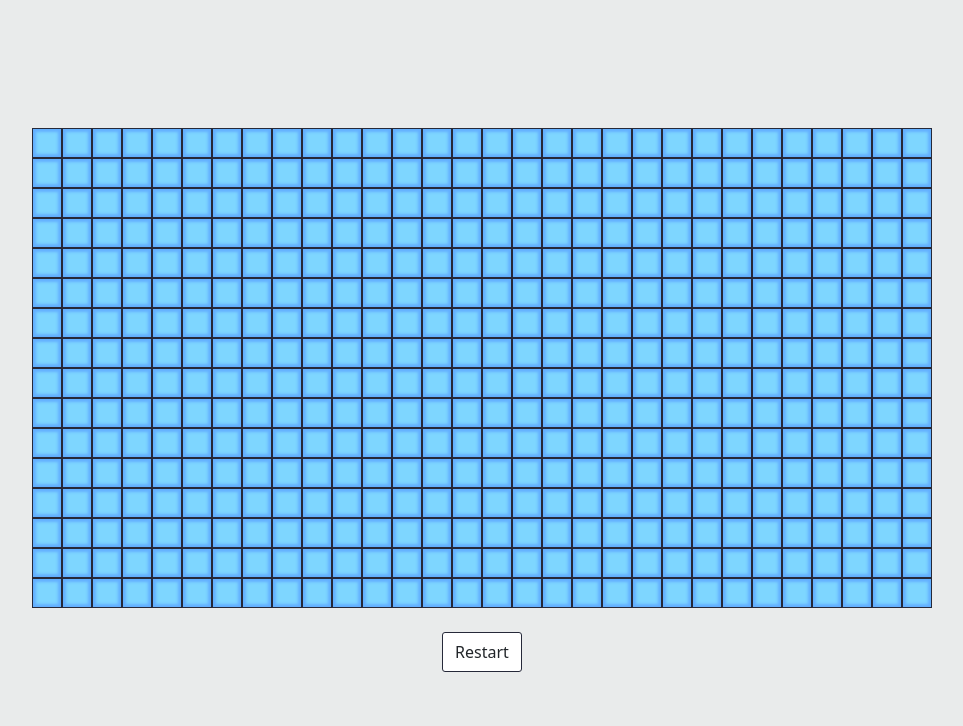
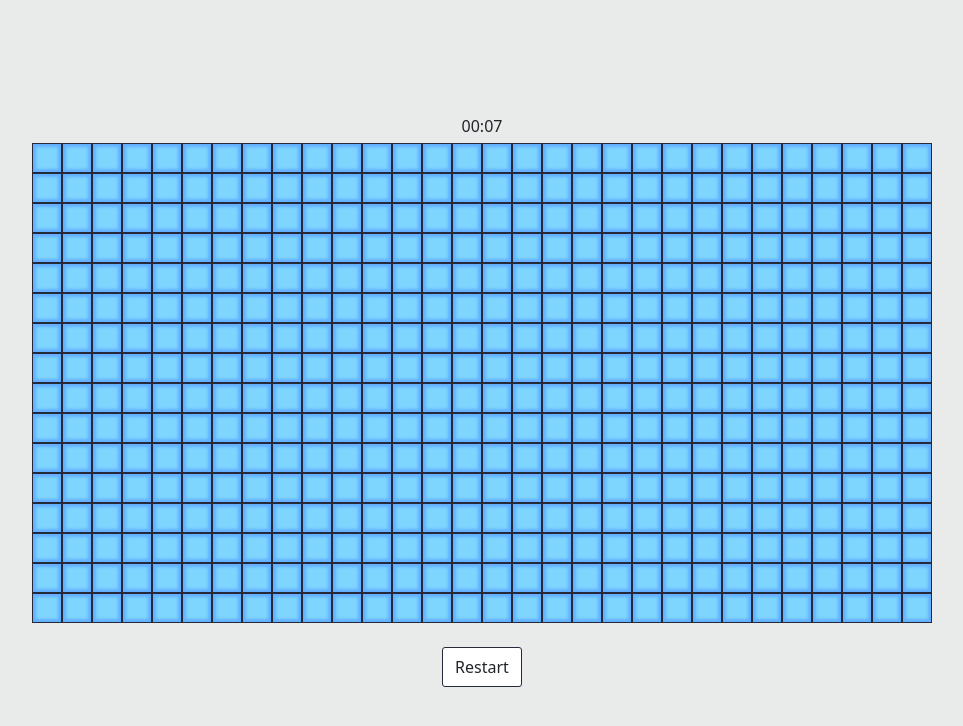
Before and after one commit to marius-ogrean/minesweeper, an Angular app: page / in a window 1280 px wide. Shown: the top 726 px of the page, without its empty margins (158-1121 px from the left). Built offline with nearby package versions, Linux system fonts and the light colour scheme.

Commit message:
add timer

```diff
--- a/src/app/app.component.html
+++ b/src/app/app.component.html
@@ -1,4 +1,7 @@
 <div class="d-flex flex-column justify-content-center align-items-center container">
+  <div class="timer">
+    {{ formatTimeSpent() }}
+  </div>
   <div class="frame">
     <div class="d-flex flex-row" *ngFor="let row of rows">
       <app-cell *ngFor="let cell of row.cells" [cell]="cell" (cellClicked)="cellClicked($event)"
--- a/src/app/app.component.scss
+++ b/src/app/app.component.scss
@@ -26,3 +26,7 @@
   border-radius: 3px;
   cursor: pointer;
 }
+
+.timer {
+  margin-bottom: 5px;
+}
--- a/src/app/app.component.ts
+++ b/src/app/app.component.ts
@@ -1,4 +1,4 @@
-import { Component } from '@angular/core';
+import { Component, ChangeDetectorRef } from '@angular/core';
 import { Row } from './row';
 import { Cell } from './cell';
 
@@ -15,8 +15,10 @@ export class AppComponent {
   arrayForRandomNumbers = new Uint32Array(1);
   userDied: boolean = false;
   victory: boolean = false;
+  intervalHandle: any;
+  timeSpent: number = 0;
 
-  constructor() {
+  constructor(private ref: ChangeDetectorRef) {
     this.initializeGame();
   }
 
@@ -25,6 +27,7 @@ export class AppComponent {
     this.userDied = false;
     this.victory = false;
     this.rows = [];
+    this.timeSpent = 0;
 
     for (let i = 0; i < this.rowCount; i++) {
       this.rows.push(new Row(i, this.columnCount));
@@ -32,6 +35,31 @@ export class AppComponent {
 
     this.addBombs();
     this.calculateNumbers();
+    this.intervalHandle = setInterval(() => {
+      this.timeSpent++;
+      this.ref.markForCheck();
+    }, 1000);
+  }
+
+  formatTimeSpent() {
+    const minutes = Math.floor(this.timeSpent / 60);
+    const seconds = this.timeSpent % 60;
+
+    let formattedMinutes;
+    if (Math.floor(minutes / 10) === 0) {
+      formattedMinutes = '0' + minutes;
+    } else {
+      formattedMinutes = minutes.toString();
+    }
+
+    let formattedSeconds;
+    if (Math.floor(seconds / 10) === 0) {
+      formattedSeconds = '0' + seconds;
+    } else {
+      formattedSeconds = seconds.toString();
+    }
+
+    return formattedMinutes + ':' + formattedSeconds;
   }
 
   addBombs() {
@@ -138,6 +166,7 @@ export class AppComponent {
     if (cell.hasBomb) {
       cell.revealed = true;
       this.userDied = true;
+      clearInterval(this.intervalHandle);
     } else {
       if (cell.adjacentBombs === 0 && !cell.revealed) {
         cell.addedForReveal = true;
```
